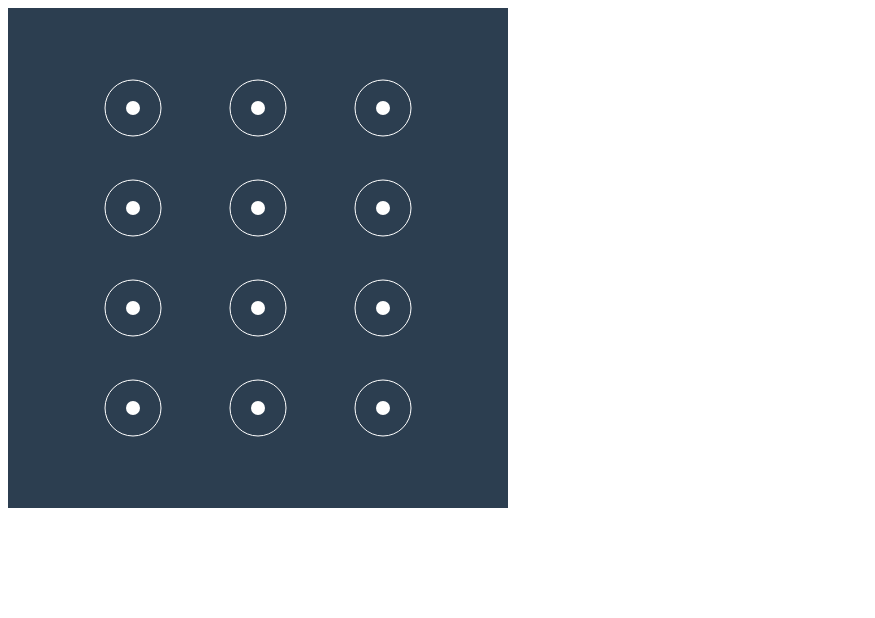
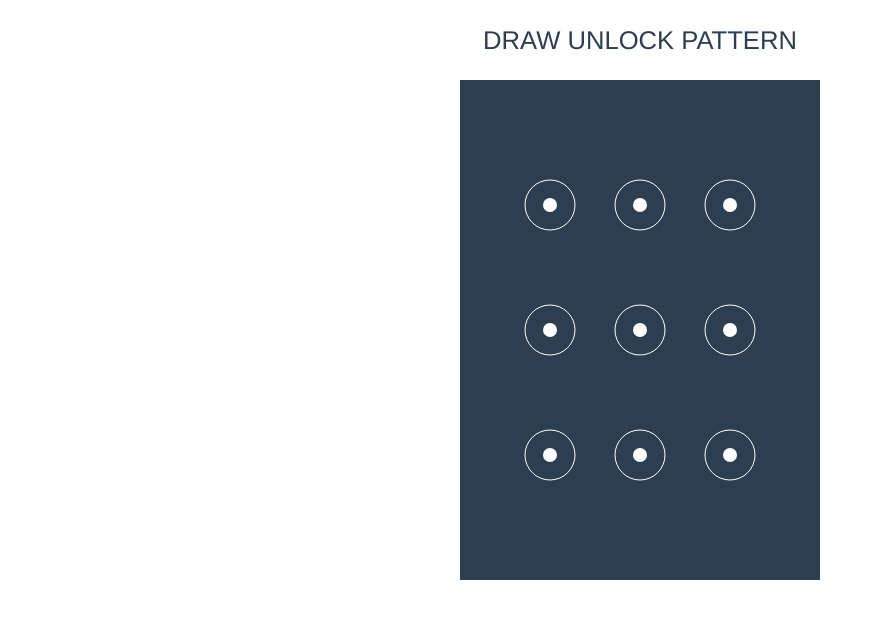
Before and after one commit to phenax/pattern-lock-js, a plain HTML site: page index.html in a window 1280 px wide. Shown: the whole page, without its empty margins (0-875 px from the left). Drawn offline with Linux system fonts and the light colour scheme.

Commit message:
Layout changes + refactoring

```diff
--- a/index.html
+++ b/index.html
@@ -4,15 +4,39 @@
 	<title>Hello world</title>
 	<style>
 
+	* {
+		box-sizing: border-box;
+	}
 
-	canvas {
+	html, body {
+		margin: 0;
+		padding: 0;
+		background-color: #fff;
+		color: #2c3e50;
+		font-family: Helvetica, "sans-serif";
+	}
 
+	.pattern-container {
+		text-align: center;
+	}
+
+	.title {
+		font-size: 1.6em;
+		text-align: center;
+		padding: 1em 0;
+		text-transform: uppercase;
 	}
 	</style>
 </head>
 <body>
 
-<canvas id='patternLock'></canvas>
+<div class='title'>
+	Draw unlock pattern
+</div>
+
+<div class='pattern-container'>
+	<canvas id='patternLock'></canvas>
+</div>
 
 <script src='./js/PatternLock.js'></script>
 <script src='./js/script.js'></script>
--- a/js/PatternLock.js
+++ b/js/PatternLock.js
@@ -41,7 +41,12 @@ window.PatternLock= class {
 	 * @return {Object}           Full theme
 	 */
 	setTheme(theme) {
-		return this.THEME= Object.assign({}, this.THEME, theme);
+
+		this.THEME.dimens= Object.assign({}, this.THEME.dimens, theme.dimens || {});
+		theme.dimens= this.THEME.dimens;
+		this.THEME= Object.assign({}, this.THEME, theme);
+
+		return this.THEME;
 	}
 
 
@@ -364,11 +369,6 @@ window.PatternLock= class {
 		const point1= { x: factor.x*row1, y: factor.y*col1 };
 		const point2= { x: factor.x*row2, y: factor.y*col2 };
 
-		// Redraw the nodes if its not coordinates
-		if(!isCoordinates) {
-
-		}
-
 		// Config
 		this.ctx.lineWidth= this.THEME.dimens.line_width;
 		this.ctx.strokeStyle= this.THEME.accent;
--- a/js/script.js
+++ b/js/script.js
@@ -4,10 +4,16 @@
 
 	const patternLock= new PatternLock({
 		el: '#patternLock',
-		dimens: { width: 500, height: 500 },
+		dimens: { width: 360, height: 500 },
 	});
 
+	patternLock.setTheme({
+		accent: '#1abc9c',
+		dimens: {
+			node_radius: 25,
+		}
+	});
 
-	patternLock.generateGrid(3, 4);
+	patternLock.generateGrid(3, 3);
 
 })(window.PatternLock);
```
